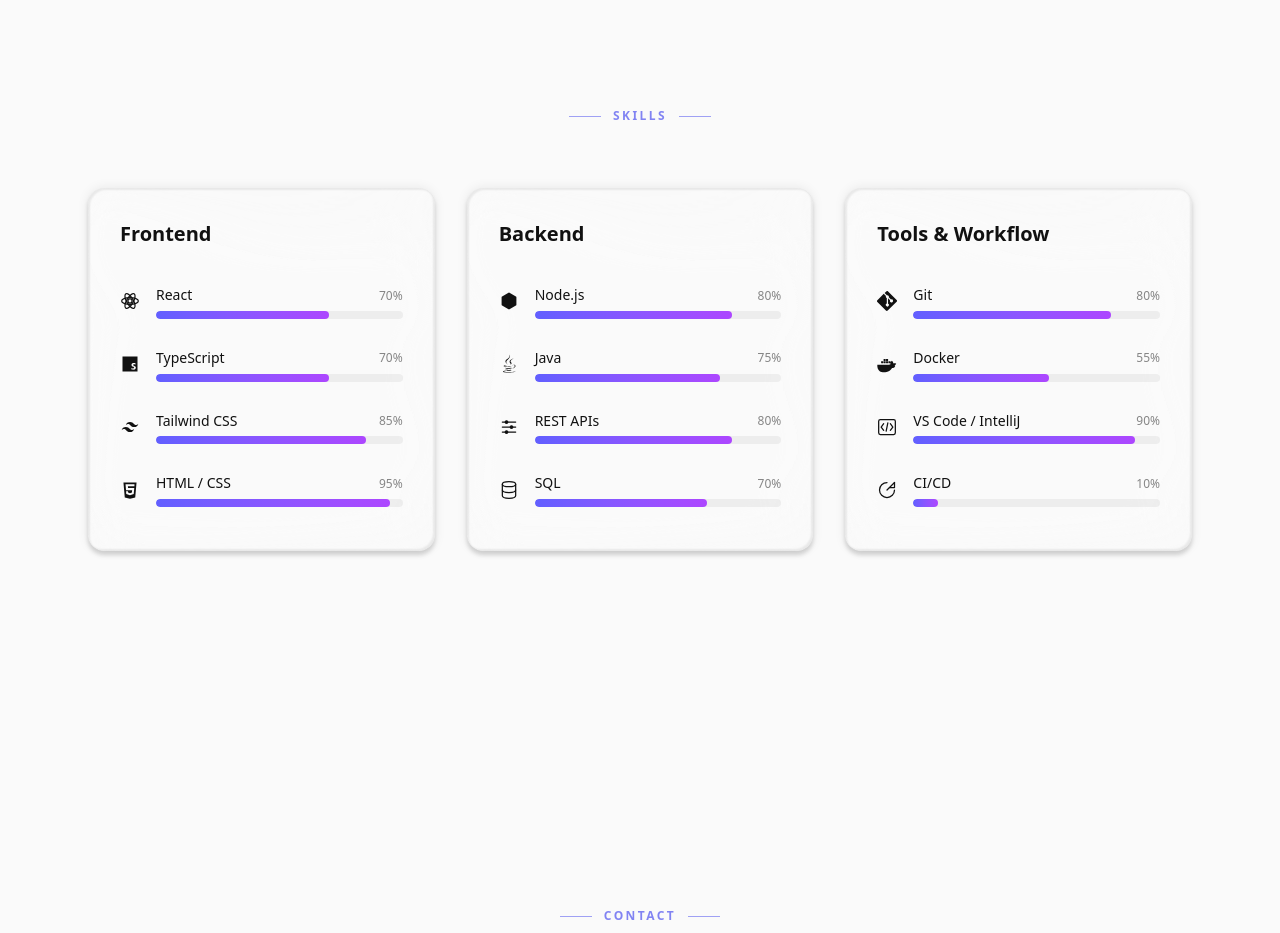
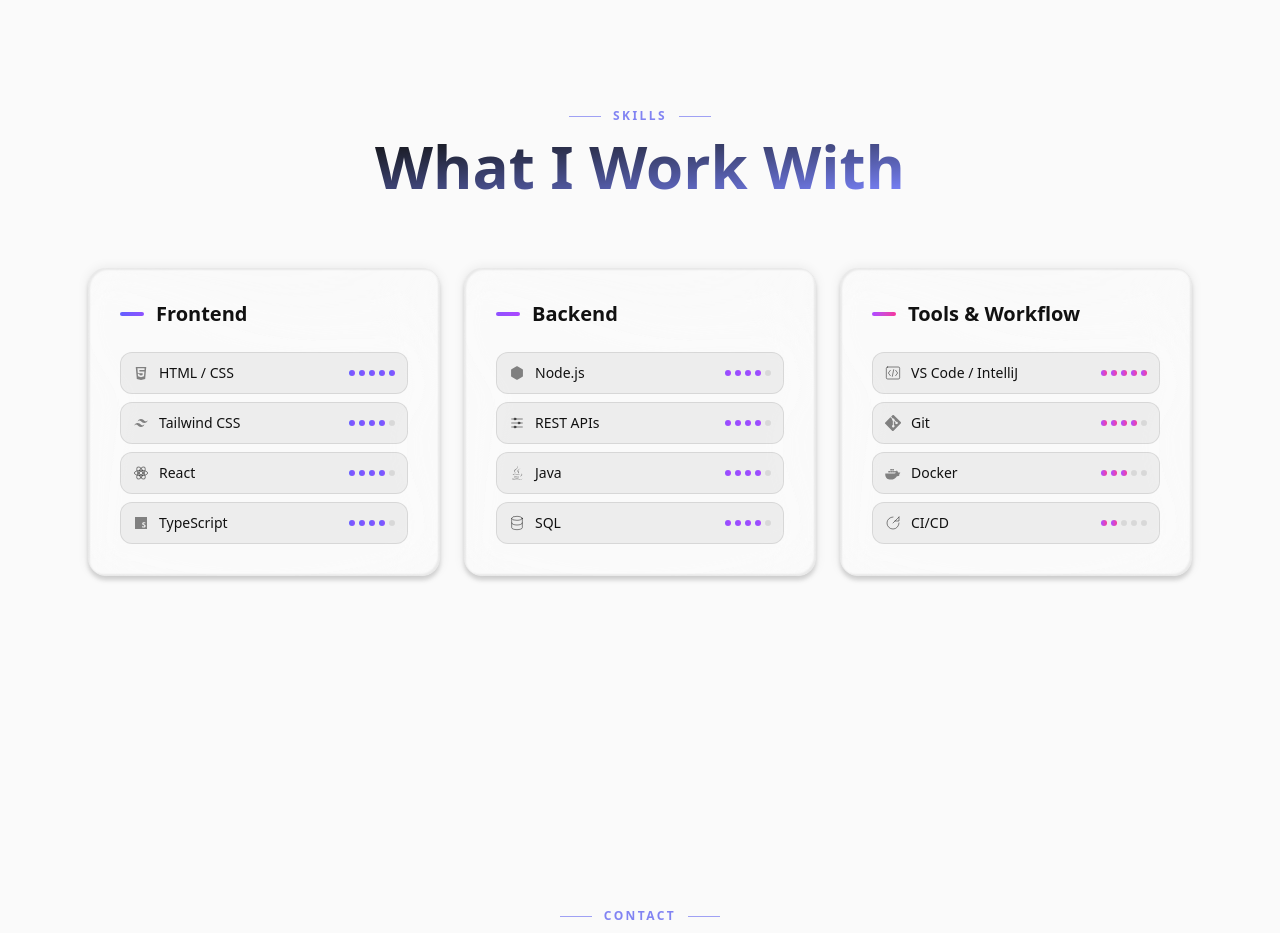
Before and after one commit to maelseewald/portfolio, a React app: page / in a window 1280 px wide. Shown: the part 4020-4953 px from the top of the page. Built offline with nearby package versions, Linux system fonts and the light colour scheme; the HTML template or start-up script is replaced by a standard one.

Commit message:
style: replace skill progress bars with skill chips

```diff
--- a/src/components/skills/Skills.tsx
+++ b/src/components/skills/Skills.tsx
@@ -4,7 +4,7 @@ import {motion, useInView} from 'motion/react';
 import type {ComponentType, SVGProps} from 'react';
 import {useRef} from 'react';
 import {LiquidGlassCard} from '../../ui/liquid-glass-card.tsx';
-import {Heading, SectionTitle, SectionWrapper, Text} from '../../ui/Typography.tsx';
+import {Heading, SectionTitle, SectionWrapper} from '../../ui/Typography.tsx';
 import {
     CiCdIcon,
     DockerIcon,
@@ -28,60 +28,58 @@ interface Skill {
 
 interface SkillCategory {
     title: string;
+    color: string;
     skills: Skill[];
 }
 
 const categories: SkillCategory[] = [
     {
         title: 'Frontend',
+        color: 'from-indigo-500 to-violet-500',
         skills: [
+            {name: 'HTML / CSS', level: 95, icon: HtmlCssIcon},
+            {name: 'Tailwind CSS', level: 85, icon: TailwindIcon},
             {name: 'React', level: 70, icon: ReactIcon},
             {name: 'TypeScript', level: 70, icon: TypeScriptIcon},
-            {name: 'Tailwind CSS', level: 85, icon: TailwindIcon},
-            {name: 'HTML / CSS', level: 95, icon: HtmlCssIcon},
         ],
     },
     {
         title: 'Backend',
+        color: 'from-violet-500 to-purple-500',
         skills: [
             {name: 'Node.js', level: 80, icon: NodejsIcon},
+            {name: 'REST APIs', level: 80, icon: RestApiIcon},
             {name: 'Java', level: 75, icon: JavaIcon},
-            {name: 'REST APIs', level: 80, icon: RestApiIcon},
             {name: 'SQL', level: 70, icon: SqlIcon},
         ],
     },
     {
         title: 'Tools & Workflow',
+        color: 'from-purple-500 to-pink-500',
         skills: [
+            {name: 'VS Code / IntelliJ', level: 90, icon: IdeIcon},
             {name: 'Git', level: 80, icon: GitIcon},
             {name: 'Docker', level: 55, icon: DockerIcon},
-            {name: 'VS Code / IntelliJ', level: 90, icon: IdeIcon},
-            {name: 'CI/CD', level: 10, icon: CiCdIcon},
+            {name: 'CI/CD', level: 30, icon: CiCdIcon},
         ],
     },
 ];
 
-function SkillBar({skill, delay}: { skill: Skill; delay: number }) {
-    const ref = useRef<HTMLDivElement>(null);
-    const isInView = useInView(ref, {once: true, margin: '-50px'});
+function SkillChip({skill, color}: { skill: Skill; color: string }) {
     const Icon = skill.icon;
+    const filledDots = Math.round(skill.level / 20);
 
     return (
-        <div ref={ref} className="flex items-center gap-4 py-3">
-            <Icon className="h-5 w-5 shrink-0 text-(--color-text)"/>
-            <div className="flex-1">
-                <div className="mb-1 flex items-center justify-between">
-                    <Text size="sm" className="font-medium">{skill.name}</Text>
-                    <Text muted size="xs">{skill.level}%</Text>
-                </div>
-                <div className="h-2 w-full overflow-hidden rounded-full bg-(--color-surface)">
-                    <motion.div
-                        className="h-full rounded-full bg-linear-to-r from-indigo-500 to-purple-500"
-                        initial={{width: 0}}
-                        animate={isInView ? {width: `${skill.level}%`} : {width: 0}}
-                        transition={{duration: 1, delay, ease: 'easeOut'}}
+        <div className="flex items-center gap-2.5 rounded-xl border border-(--color-surface-hover) bg-(--color-surface) px-3 py-2.5 transition-colors hover:bg-(--color-surface-hover)">
+            <Icon className="h-4 w-4 shrink-0 text-(--color-text-muted)"/>
+            <span className="text-sm font-medium text-(--color-text)">{skill.name}</span>
+            <div className="ml-auto flex gap-1">
+                {Array.from({length: 5}).map((_, idx) => (
+                    <span
+                        key={idx}
+                        className={`h-1.5 w-1.5 rounded-full ${idx < filledDots ? `bg-linear-to-r ${color}` : 'bg-(--color-surface-hover)'}`}
                     />
-                </div>
+                ))}
             </div>
         </div>
     );
@@ -89,14 +87,14 @@ function SkillBar({skill, delay}: { skill: Skill; delay: number }) {
 
 function CategoryCard({category, index}: { category: SkillCategory; index: number }) {
     const ref = useRef<HTMLDivElement>(null);
-    const isInView = useInView(ref, {once: true, margin: '-80px'});
+    const isInView = useInView(ref, {once: true, margin: '-60px'});
 
     return (
         <motion.div
             ref={ref}
-            initial={{opacity: 0, y: 40}}
-            animate={isInView ? {opacity: 1, y: 0} : {opacity: 0, y: 40}}
-            transition={{duration: 0.6, delay: index * 0.15, ease: 'easeOut'}}
+            initial={{opacity: 0, y: 32}}
+            animate={isInView ? {opacity: 1, y: 0} : {opacity: 0, y: 32}}
+            transition={{duration: 0.55, delay: index * 0.12, ease: [0.22, 1, 0.36, 1]}}
         >
             <LiquidGlassCard
                 draggable={false}
@@ -104,16 +102,23 @@ function CategoryCard({category, index}: { category: SkillCategory; index: numbe
                 blurIntensity="xl"
                 glowIntensity="sm"
                 shadowIntensity="sm"
-                borderRadius="16px"
+                borderRadius="18px"
                 className="w-full"
             >
                 <div className="relative z-30 p-6 sm:p-8">
-                    <Heading as="h3" size="md" className="mb-6">
-                        {category.title}
-                    </Heading>
-                    <div className="space-y-1">
-                        {category.skills.map((skill, i) => (
-                            <SkillBar key={skill.name} skill={skill} delay={index * 0.15 + i * 0.08}/>
+                    <div className="mb-6 flex items-center gap-3">
+                        <div className={`h-1 w-6 rounded-full bg-linear-to-r ${category.color}`}/>
+                        <Heading as="h3" size="md">
+                            {category.title}
+                        </Heading>
+                    </div>
+                    <div className="flex flex-col gap-2">
+                        {category.skills.map((skill) => (
+                            <SkillChip
+                                key={skill.name}
+                                skill={skill}
+                                color={category.color}
+                            />
                         ))}
                     </div>
                 </div>
@@ -125,8 +130,8 @@ function CategoryCard({category, index}: { category: SkillCategory; index: numbe
 export default function Skills() {
     return (
         <SectionWrapper maxWidth="6xl">
-            <SectionTitle>Skills</SectionTitle>
-            <div className="mt-8 grid gap-8 md:grid-cols-2 lg:grid-cols-3">
+            <SectionTitle subtitle="What I Work With">Skills</SectionTitle>
+            <div className="mt-10 grid gap-6 md:grid-cols-2 lg:grid-cols-3">
                 {categories.map((category, i) => (
                     <CategoryCard key={category.title} category={category} index={i}/>
                 ))}
```
